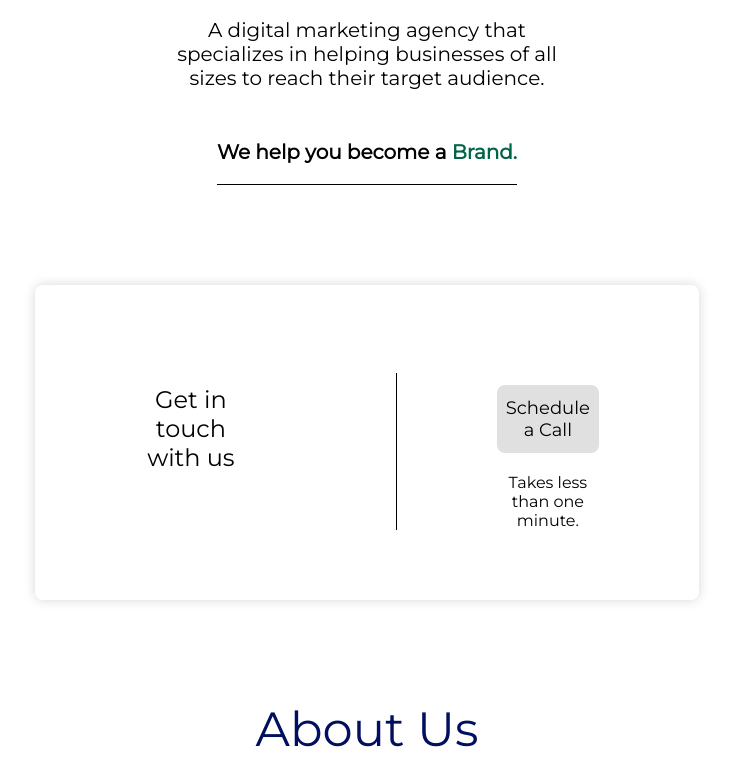
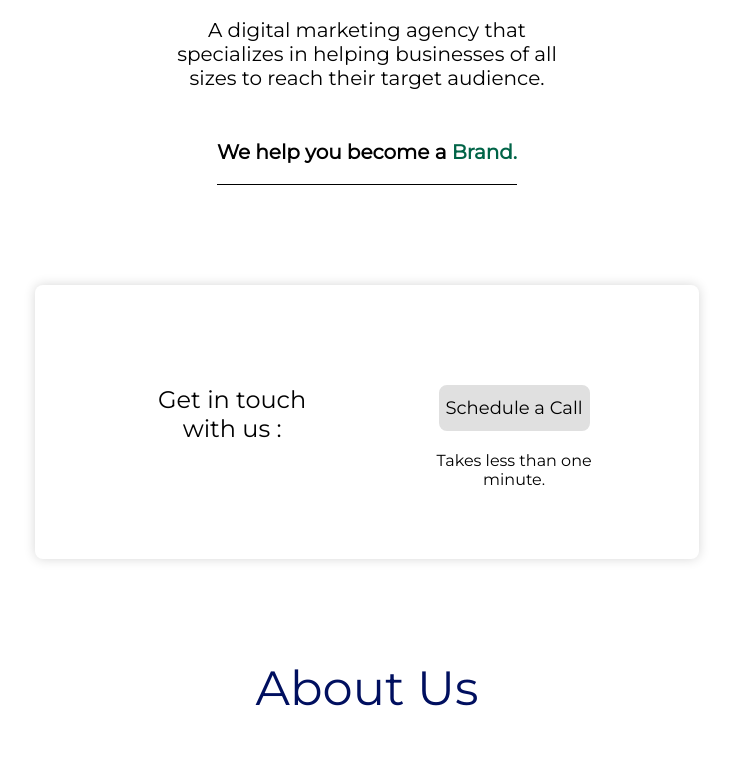
Before and after one commit to hxwtice/daplashV2, a React (Vite) app: page / in a window 1280 px wide. Shown: the part 1326-2091 px from the top of the page, without its empty margins (273-1006 px from the left). Built offline with nearby package versions, Linux system fonts and the light colour scheme.

Commit message:
responsive

```diff
--- a/src/aboutus.jsx
+++ b/src/aboutus.jsx
@@ -4,8 +4,8 @@
 {
     return(
         <>
-        <div className="about-us" id="aboutus">
-            <div className="about-title">About Us</div>
+        <div className="about-us">
+            <div className="about-title" id="aboutus">About Us</div>
             <div className="about-content-1"><span className="about-name">daplash</span>, it's an ideology of supreme marketing by the medium of narrative-based content.</div>
             <div className="about-content-2"><span className="about-name">daplash</span> consists of experienced and talented digital marketers, UI/UX designers, and editors who are passionate about helping businesses succeed online. We are a collaborative team, and we are always willing to share our knowledge and expertise.</div>
         </div>
--- a/src/card.css
+++ b/src/card.css
@@ -5,6 +5,7 @@
     margin-left: 300px;
     margin-right: 300px;
     display: flex;
+    justify-content: space-between;
 }
 
 .quote
@@ -63,7 +64,7 @@
     padding-bottom: 10px;
 }
 
-@media screen and (max-width: 1100px)
+@media screen and (max-width: 1200px)
 {
     .card{
         margin-left: 50px;
@@ -105,3 +106,11 @@
         font-size: 10px;
     }
 }
+
+@media screen and (min-width: 2000px)
+{
+    .card{
+        margin-left: 700px;
+        margin-right: 700px;
+    }
+}
--- a/src/gform.css
+++ b/src/gform.css
@@ -6,13 +6,7 @@
     margin-left: 300px;
     margin-right: 300px;
     display: flex;
-    justify-content: space-between;
-}
-
-.border-left
-{
-    border-right: 1px solid black;
-    width: 5px;
+    justify-content: space-evenly;
 }
 
 .greet
@@ -23,19 +17,8 @@
     padding-top: 100px;
     padding-left: 100px;
     position: relative;
-    padding-right: 150px;
 
 }
-
-.greet:after {
-    content: "";
-    background: black;
-    position: absolute;
-    bottom: 70px;
-    right: 0;
-    height: 50%;
-    width: 1px;
-  }
 
 .gform{
     display: flex;
@@ -129,3 +112,11 @@
         padding-top: 5px;
     }
 }
+
+@media screen and (min-width: 2000px)
+{
+    .form{
+        margin-left: 700px;
+        margin-right: 700px;
+    }
+}
--- a/src/gform.jsx
+++ b/src/gform.jsx
@@ -4,8 +4,7 @@
     return(
         <>
         <div className="form">
-            <div className="greet">Get in touch with us</div>
-            <div classNAme="border-left"></div>
+            <div className="greet">Get in touch with us :</div>
             <div className="gform">
                 <div className="button"><a href="https://docs.google.com/forms/d/e/1FAIpQLScS6Kpk9lmp7CrpuUa5VBpW0rNE5NQRxNMAtbaWykFl8k0cAg/viewform" target='_blank' className="button-2"><button className="button-1">Schedule a Call</button></a></div>
                 <div className="min">Takes less than one minute.</div>
```
